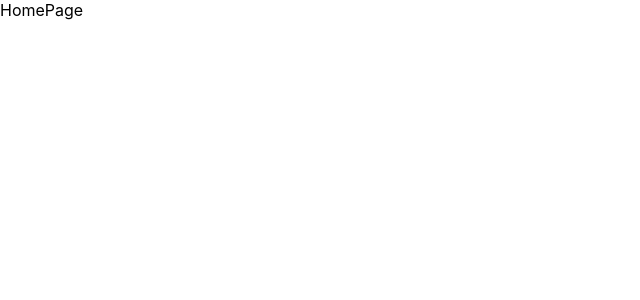
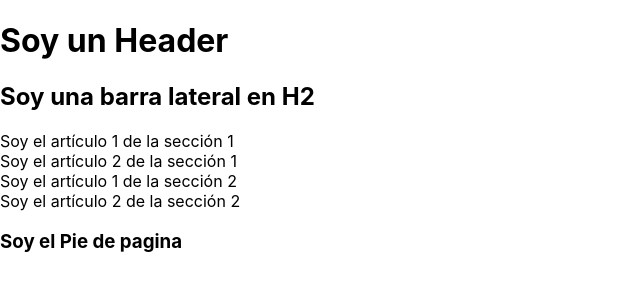
Before and after one commit to saulkurosaki/Little-Lemon-App, a React (Create React App) app: page / in a window 1280 px wide. Shown: the top 300 px of the page, without its empty margins (0-640 px from the left). Built offline with nearby package versions, Linux system fonts and the light colour scheme.

Commit message:
Adding the main semantic components

```diff
--- a/src/App.js
+++ b/src/App.js
@@ -1,6 +1,16 @@
+import Header from "./components/Header";
+import NavBar from "./components/NavBar";
+import Main from "./components/Main";
+import Footer from "./components/Footer";
+
 const App = () => {
   return (
-    <div>HomePage</div>
+    <>
+      <Header></Header>
+      <NavBar></NavBar>
+      <Main></Main>
+      <Footer></Footer>
+    </>
   );
 };
 
--- /dev/null
+++ b/src/components/Footer.js
@@ -0,0 +1,11 @@
+const Footer = () => {
+    return(
+        <>
+            <footer>
+                <h3>Soy el Pie de pagina</h3>
+            </footer>
+        </>
+    );
+};
+
+export default Footer;
--- /dev/null
+++ b/src/components/Header.js
@@ -0,0 +1,11 @@
+const Header = () => {
+    return(
+        <>
+            <header>
+                <h1>Soy un Header</h1>
+            </header>
+        </>
+    );
+};
+
+export default Header;
--- /dev/null
+++ b/src/components/Main.js
@@ -0,0 +1,18 @@
+const Main = () => {
+    return(
+        <>
+            <main>
+                <section>
+                    <article>Soy el artículo 1 de la sección 1</article>
+                    <article>Soy el artículo 2 de la sección 1</article>
+                </section>
+                <section>
+                    <article>Soy el artículo 1 de la sección 2</article>
+                    <article>Soy el artículo 2 de la sección 2</article>
+                </section>
+            </main>
+        </>
+    );
+};
+
+export default Main;
--- /dev/null
+++ b/src/components/NavBar.js
@@ -0,0 +1,11 @@
+const NavBar = () => {
+    return(
+        <>
+            <nav>
+                <h2>Soy una barra lateral en H2</h2>
+            </nav>
+        </>
+    );
+};
+
+export default NavBar;
```
